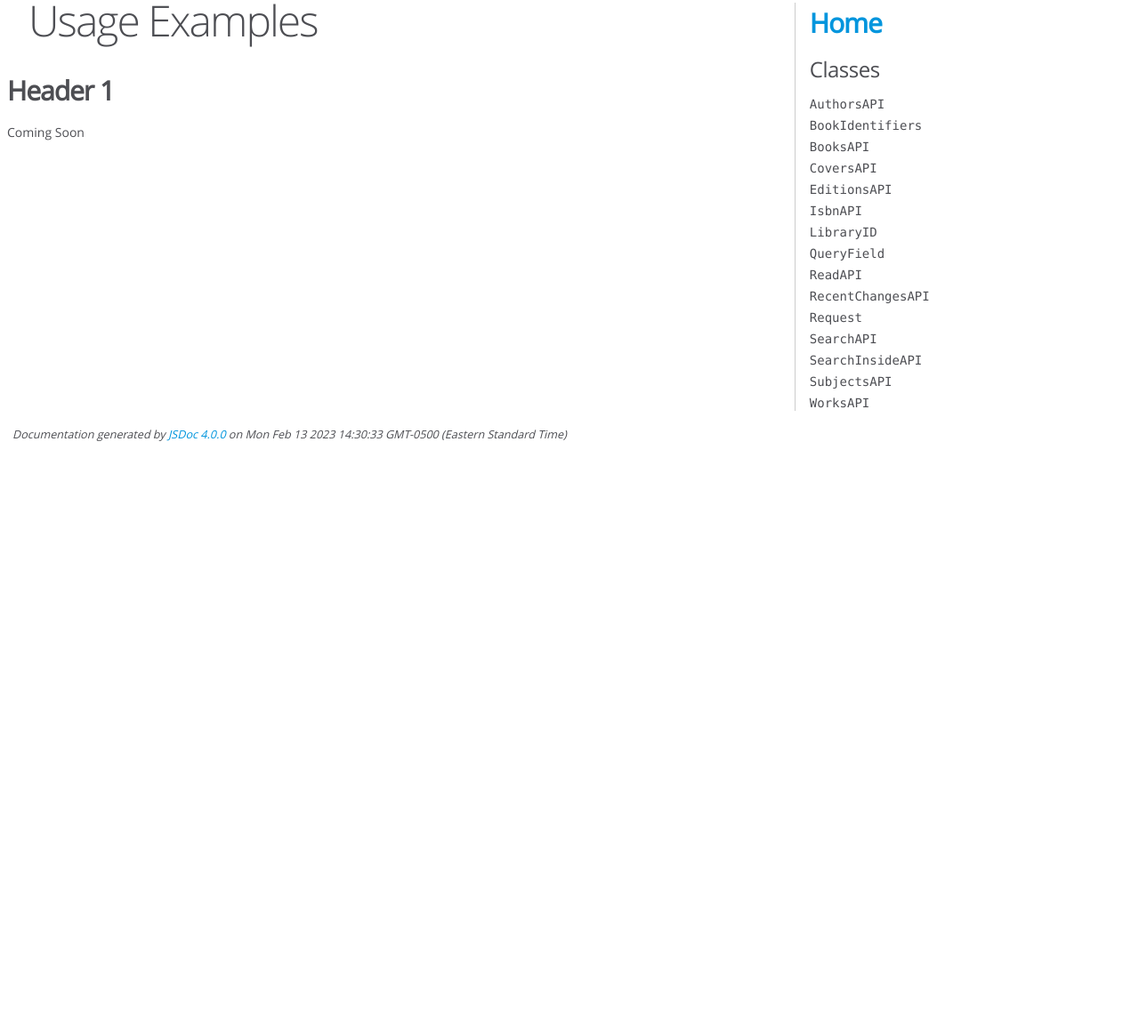
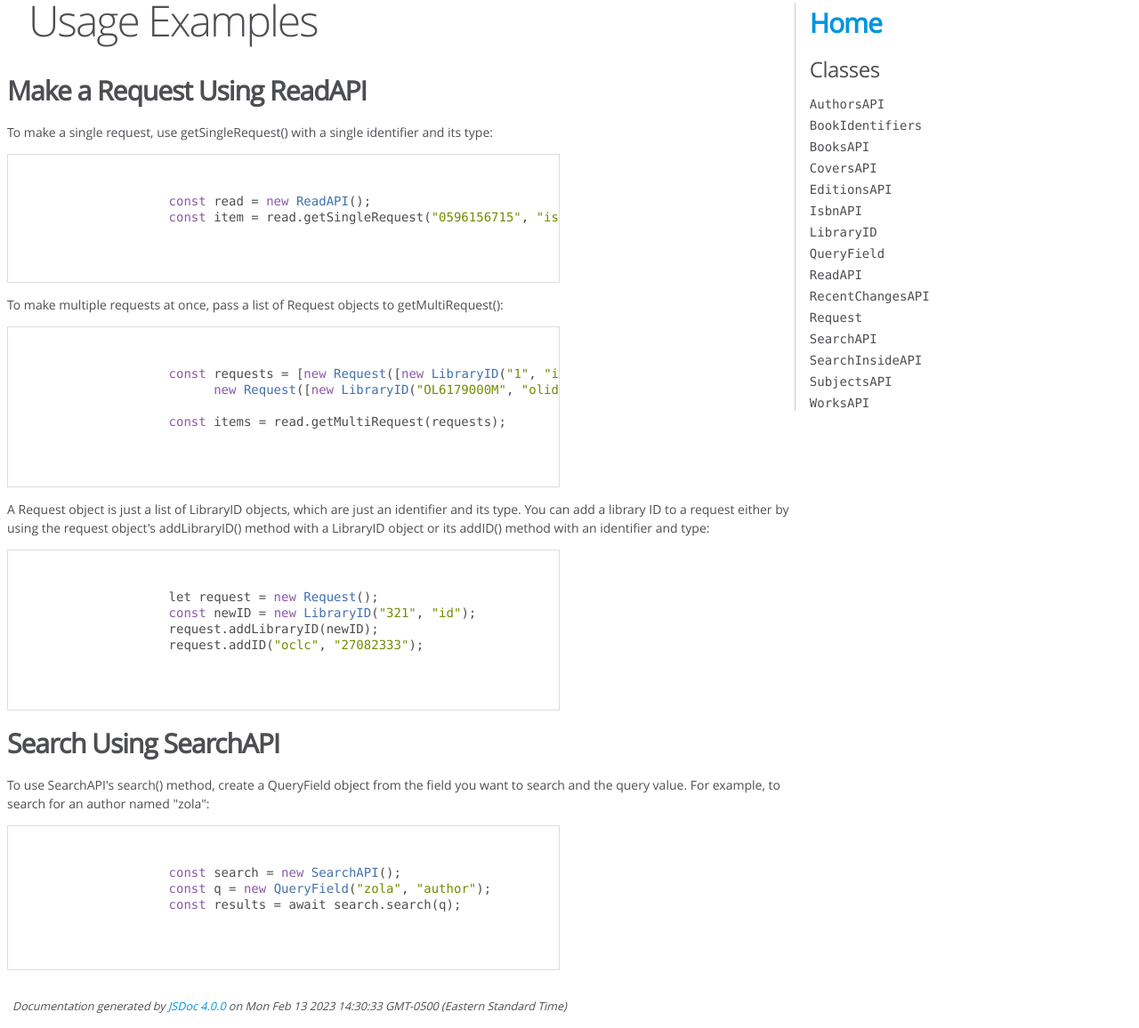
Before and after one commit to discodown/openlibrary-js, a website: page docs/examples.html in a window 1280 px wide. Shown: the part 33-1189 px from the top of the page at 89% size. Before the commit the page ends 800 px from the top, so only its background shows below. Drawn offline with Linux system fonts and the light colour scheme.

Commit message:
added two examples

```diff
--- a/docs/examples.html
+++ b/docs/examples.html
@@ -18,35 +18,47 @@
 <div id="main">
 
     <h1 class="page-title">Usage Examples</h1>
-        <h2>Header 1</h2>
-            <p>Coming Soon</p>
+        <h2>Make a Request Using ReadAPI</h2>
+            <p>To make a single request, use getSingleRequest() with a single identifier and its type:</p>
+            <pre class="prettyprint source">
+                <code>
+                    const read = new ReadAPI();
+                    const item = read.getSingleRequest("0596156715", "isbn");
+                </code>
+            </pre>
+            <p>To make multiple requests at once, pass a list of Request objects to getMultiRequest():</p>
+            <pre class="prettyprint source">
+                <code>
+                    <span class="line">const requests = [new Request([new LibraryID("1", "id"), new LibraryID("50006784", "lccn")]),</span>
+                    <span class="line">      new Request([new LibraryID("OL6179000M", "olid"), new LibraryID("55011330", "lccn")])];</span>
 
+                    const items = read.getMultiRequest(requests);
+                </code>
+            </pre>
+            <p>A Request object is just a list of LibraryID objects, which are just an identifier and its type. You can add a library ID
+                to a request either by using the request object's addLibraryID() method with a LibraryID object or its addID() method
+                with an identifier and type:
+            </p>
+            <pre class="prettyprint source">
+                <code>
+                    <span class="line">let request = new Request();</span>
+                    <span class="line">const newID = new LibraryID("321", "id");</span>
+                    <span class="line">request.addLibraryID(newID);</span>
+                    <span class="line">request.addID("oclc", "27082333");</span>
+                </code>
+            </pre>
 
-
-
-
-
-
-
-    <h3> </h3>
-
-
-
-
-
-
-
-
-
-
-
-
-
-
-
-
-
-
+        <h2>Search Using SearchAPI</h2>
+        <p>
+            To use SearchAPI's search() method, create a QueryField object from the field you want to search and the query value. For example, to search for an author named "zola":
+            </p>
+            <pre class="prettyprint source">
+                <code>
+                    <span class="line">const search = new SearchAPI();</span>
+                    <span class="line">const q = new QueryField("zola", "author");</span>
+                    <span class="line">const results = await search.search(q);</span>
+                </code>
+            </pre>
 
 
 </div>
```
